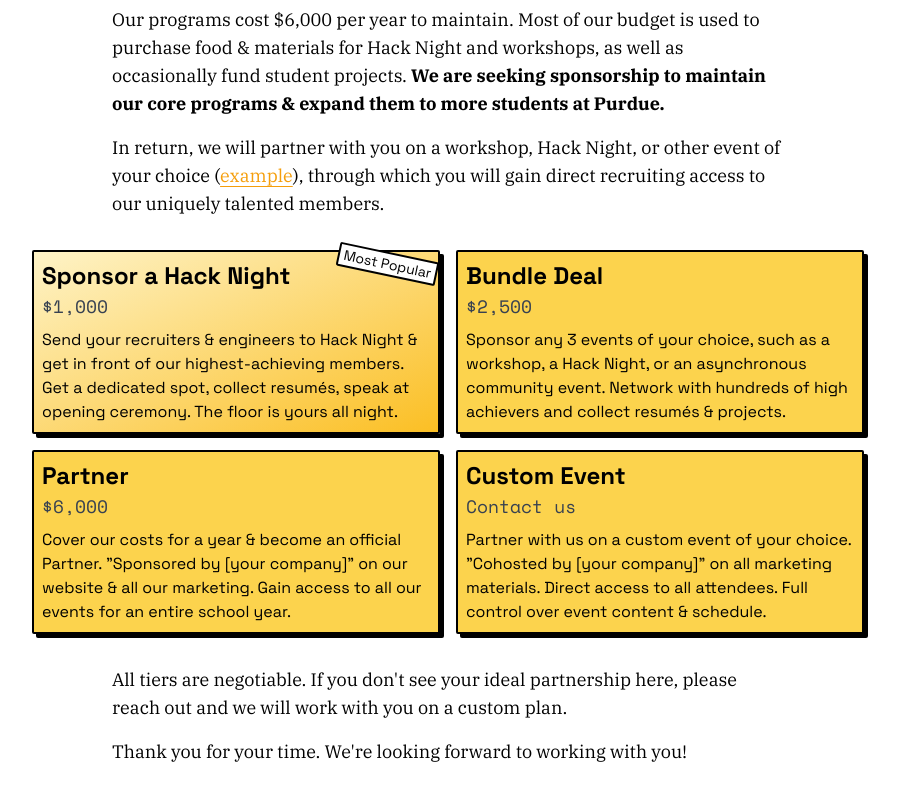
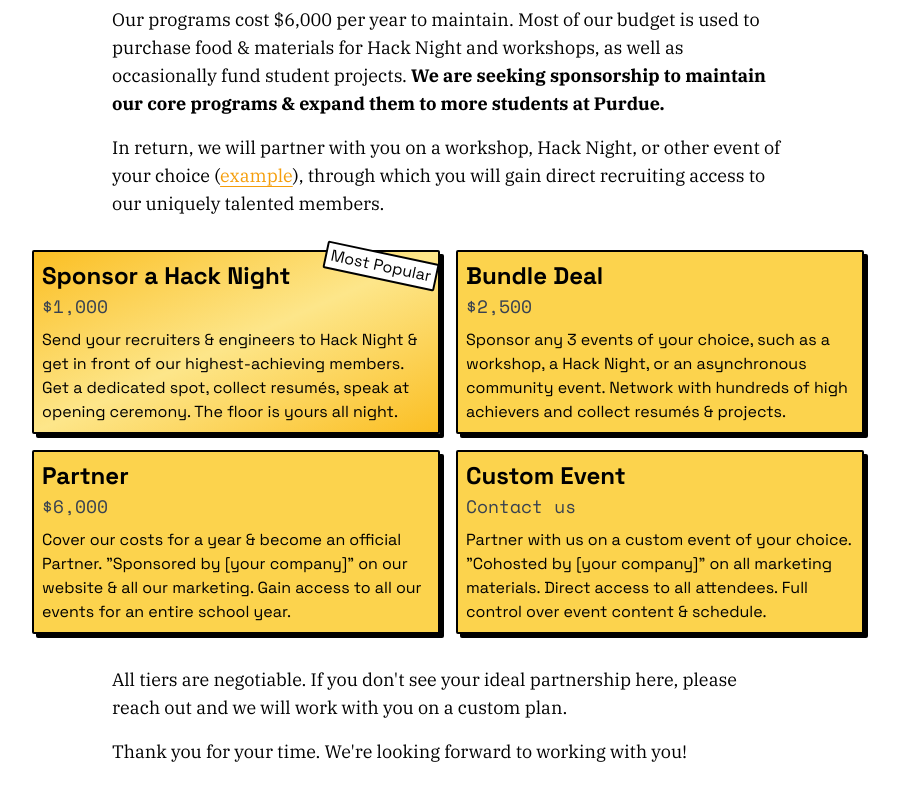
Before and after one commit to purduehackers/site, a Next.js app: page /sponsor in a window 1280 px wide. Shown: the part 2931-3731 px from the top of the page, without its empty margins (192-1091 px from the left). Built offline with nearby package versions, Linux system fonts and the light colour scheme.

Commit message:
update gradient + "most popular" size

```diff
--- a/components/sponsor/tier.tsx
+++ b/components/sponsor/tier.tsx
@@ -13,13 +13,13 @@ export function Tier({
     <div
       className={`font-main ${
         mostPopular
-          ? 'bg-gradient-to-br from-amber-100 to-amber-400 relative'
+          ? 'bg-gradient-to-br from-amber-400 to-amber-400 via-amber-200 relative'
           : 'bg-amber-300'
       } rounded-sm border-2 border-black flex flex-col gap-2 p-2 break-inside-avoid shadow-blocks-sm`}
     >
       {mostPopular ? (
         <div className="absolute top-0 right-0 transform rotate-12 print:rotate-[35deg] print:translate-x-4 print:translate-y-2 bg-white border-2 border-black px-1 rounded-sm">
-          <p className="text-sm print:text-xs">Most Popular</p>
+          <p className="text-base print:text-sm">Most Popular</p>
         </div>
       ) : null}
       <div className="flex flex-col">
--- a/tailwind.config.js
+++ b/tailwind.config.js
@@ -29,6 +29,7 @@ module.exports = {
           'discord-role': '#ffff88'
         },
         amber: {
+          150: '#FEEDA9',
           450: '#F8AF18',
           550: '#E78B09'
         },
```
